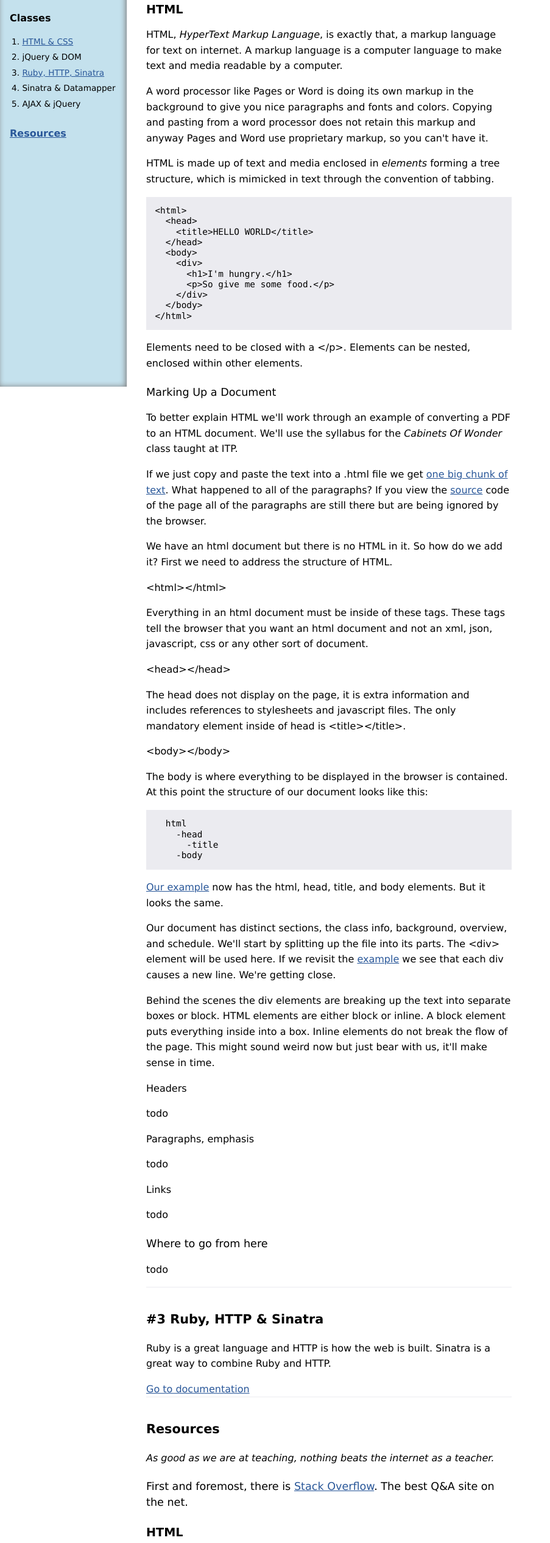
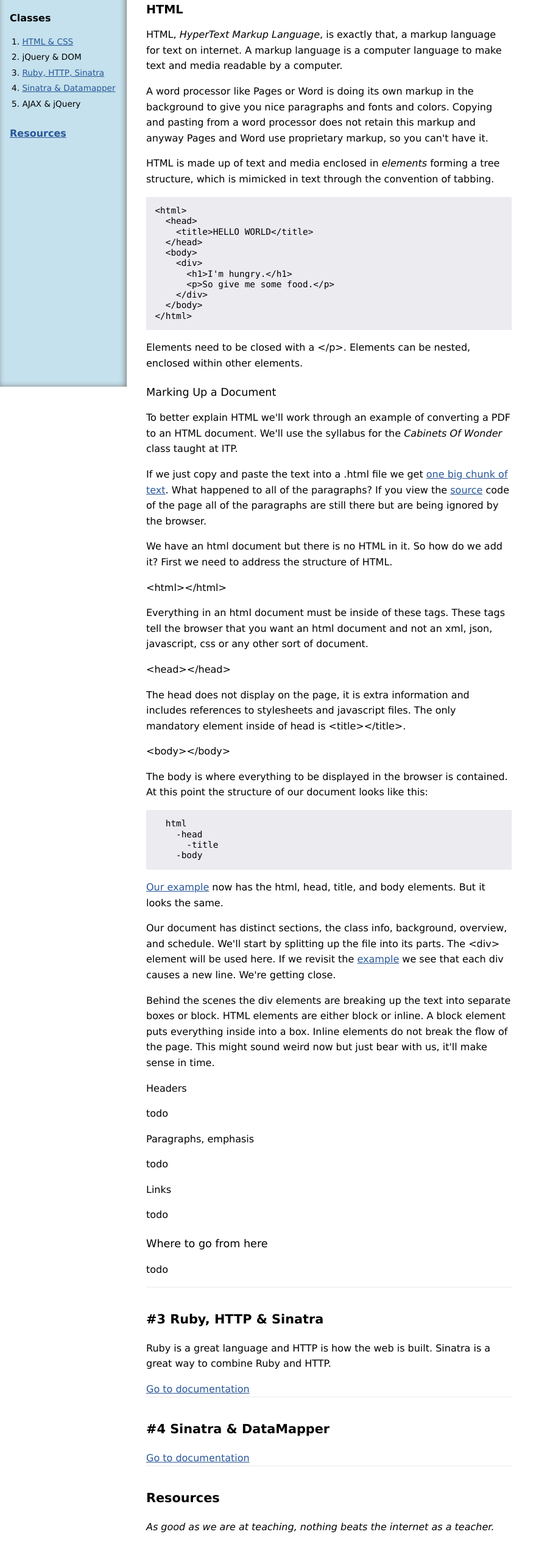
Before and after one commit to ITPWebDev/itpwebdev.github.com, a plain HTML site: page index.html in a window 1280 px wide. Shown: the part 198-2728 px from the top of the page at 61% size, without its empty margins (0-903 px from the left). Drawn offline with Linux system fonts and the light colour scheme.

Commit message:
Added link to Class 4

```diff
--- a/index.html
+++ b/index.html
@@ -16,7 +16,7 @@
         <li><a href="#class1">HTML & CSS</a></li>
         <li>jQuery & DOM</li>
         <li><a href="#class3">Ruby, HTTP, Sinatra</a></li>
-        <li>Sinatra & Datamapper</li>
+        <li><a href="#class4">Sinatra & Datamapper</a></li>
         <li>AJAX & jQuery</li>
       </ol>
 
@@ -103,11 +103,22 @@
       <a href="http://itpwebdev.github.com/03-Intro-To-Ruby---HTTP/">Go to documentation</a>
     </section>
 
+    <section id="class4">
+      <h1>#4 Sinatra & DataMapper</h1>
+
+      <p></p>
+
+      <a href="http://itpwebdev.github.com/04-Sinatra-DataMapper/">Go to documentation</a>
+    </section>
+
   	<section id="resources">
   	  <h1>Resources</h1>
       <p><em>As good as we are at teaching, nothing beats the internet as a teacher.</em></p>
 
       <h3>First and foremost, there is <a href="http://stackoverflow.com">Stack Overflow</a>. The best Q&A site on the net.</h3>
+
+      <h3>Then of course you need a <a href="http://smyck.net/2011/10/02/text-editors-for-programmers-on-the-mac/">text editor</a>.</h3>
+
   	  <h2>HTML</h2>
       <ul>
         <li><a href="https://developer.mozilla.org/en/HTML">Mozilla HTML Reference</a> - List of HTML elements and attributes.</li>
```
